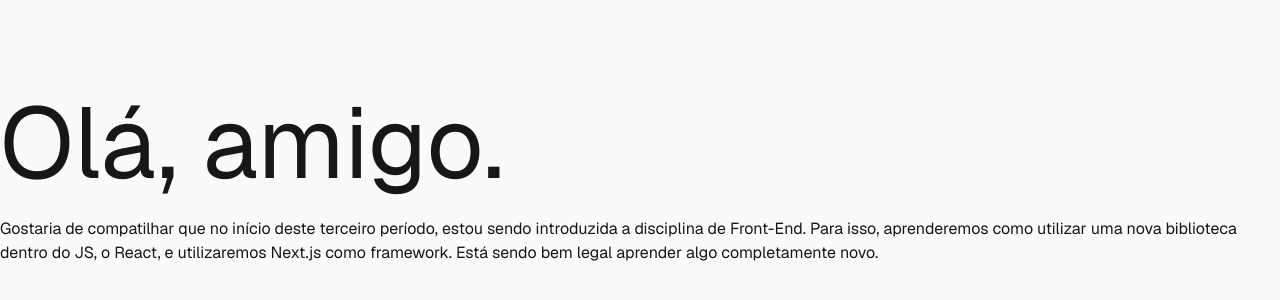
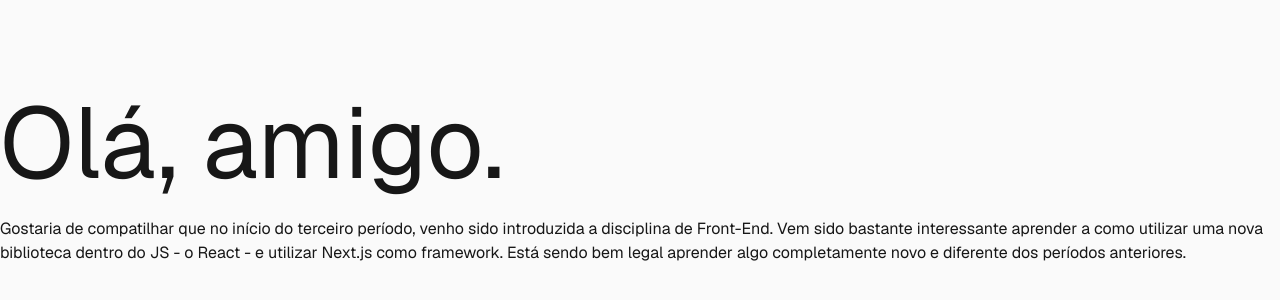
Before and after one commit to beatrizfariasilva/prog-front-end-2026.1, a Next.js app in the folder next-01/: page / in a window 1280 px wide. Shown: the part 234-534 px from the top of the page. Built offline with nearby package versions, Linux system fonts and the light colour scheme.

Commit message:
alteração 5

```diff
--- a/next-01/app/page.js
+++ b/next-01/app/page.js
@@ -5,7 +5,7 @@ export default function Home() {
     <div className="flex min-h-screen items-center justify-center bg-zinc-50 font-sans dark:bg-black">
       <div>
         <p style={{fontSize: "100px"}}> Olá, amigo.</p>
-        <p> Gostaria de compatilhar que no início deste terceiro período, estou sendo introduzida a disciplina de Front-End. Para isso, aprenderemos como utilizar uma nova biblioteca dentro do JS, o React, e utilizaremos Next.js como framework. Está sendo bem legal aprender algo completamente novo.</p>
+        <p> Gostaria de compatilhar que no início do terceiro período, venho sido introduzida a disciplina de Front-End. Vem sido bastante interessante aprender a como utilizar uma nova biblioteca dentro do JS - o React - e utilizar Next.js como framework. Está sendo bem legal aprender algo completamente novo e diferente dos períodos anteriores.</p>
       </div>
     </div>
   );
```
